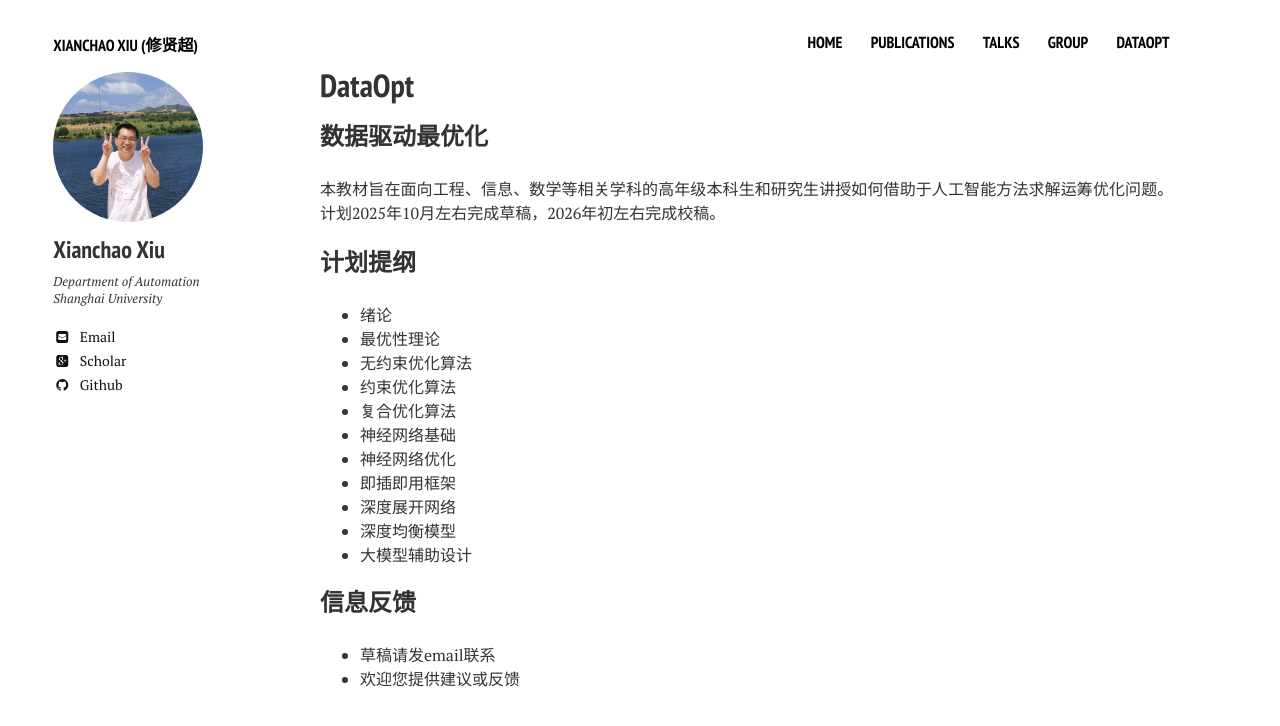
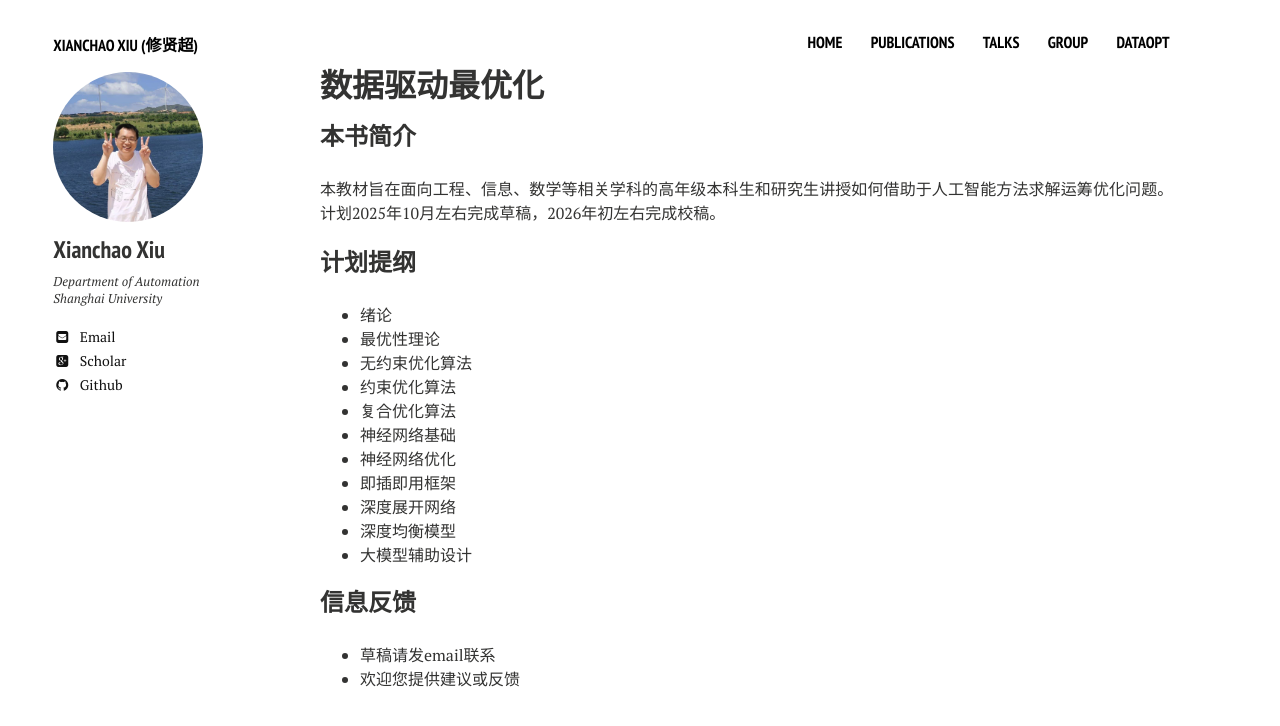
Before and after one commit to xianchaoxiu/xianchaoxiu.github.io, a Jekyll site: the page built from dataopt/index.md, in a window 1280 px wide. Shown: the top 726 px of the page. Built offline with Jekyll 4.4.1, drawn with Linux system fonts in a browser that asks for light colours; nearby versions of some CDN libraries.

Commit message:
Update index.md

```diff
--- a/dataopt/index.md
+++ b/dataopt/index.md
@@ -1,14 +1,14 @@
 ---
 layout: page
 permalink: /dataopt/
-title: DataOpt
+title: 数据驱动最优化
 tags: [dataopt]
 comments: false
 share: false
 ---
 
 
-### 数据驱动最优化
+### 本书简介
 本教材旨在面向工程、信息、数学等相关学科的高年级本科生和研究生讲授如何借助于人工智能方法求解运筹优化问题。计划2025年10月左右完成草稿，2026年初左右完成校稿。
 
 
```
